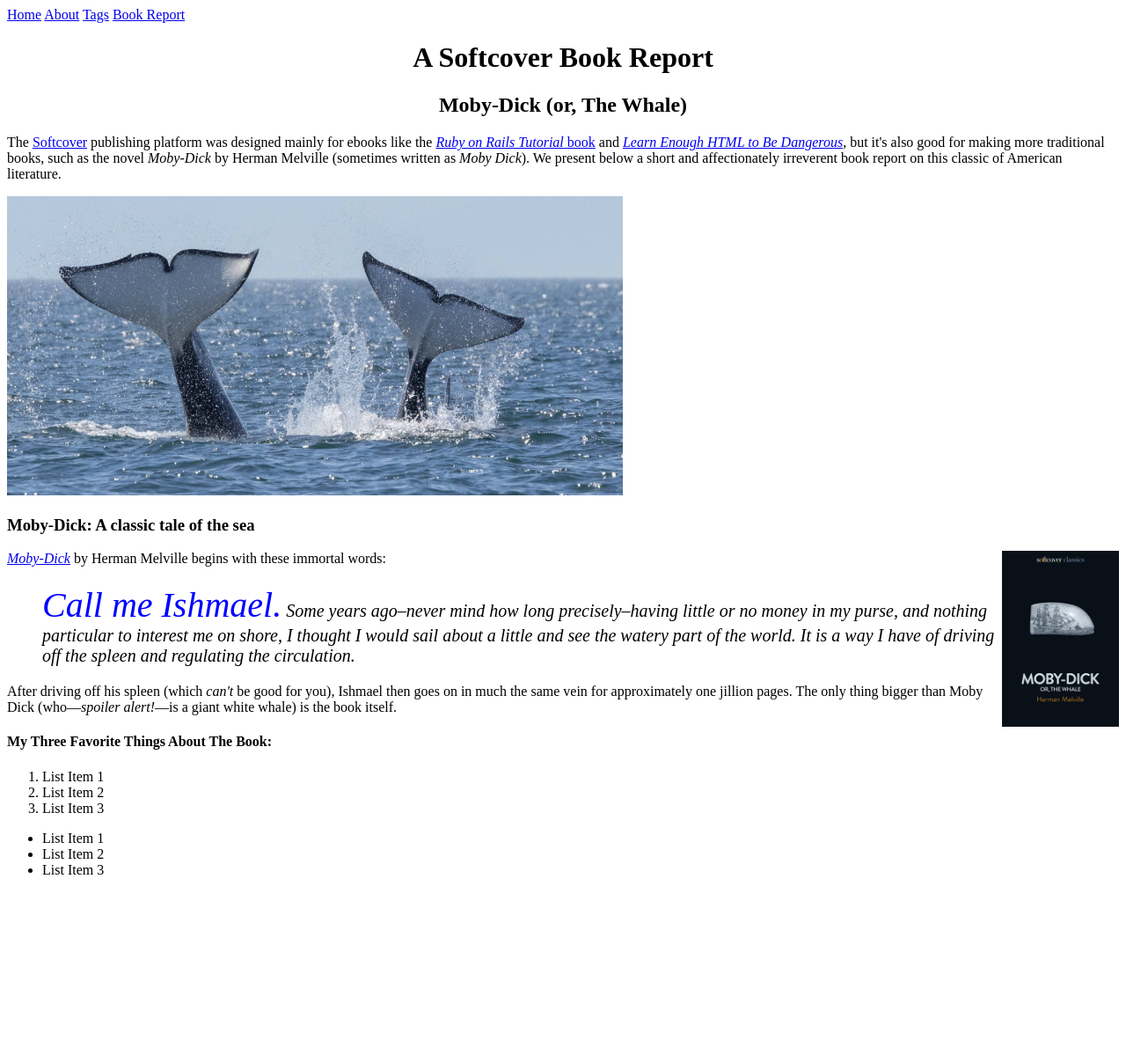
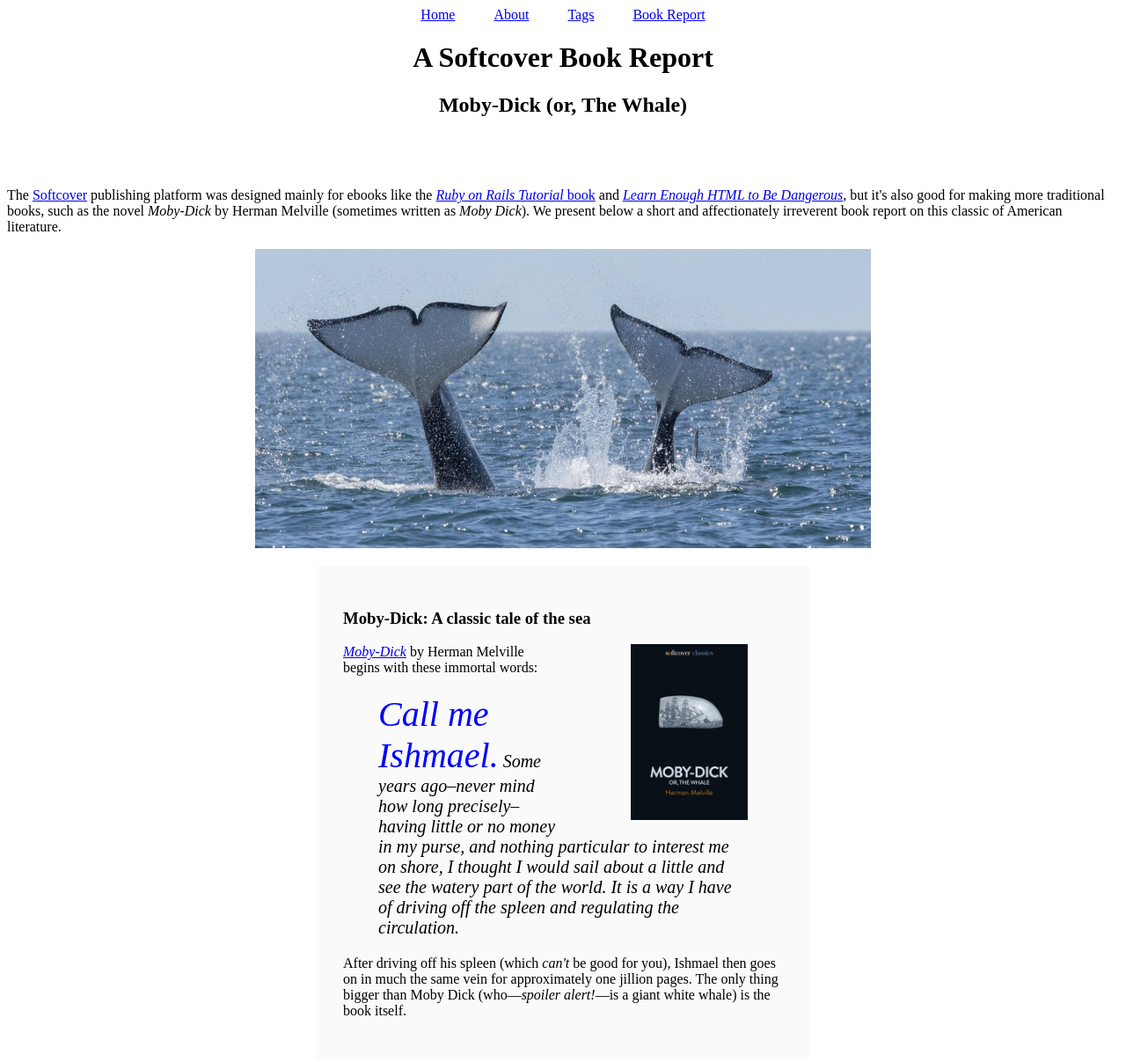
Before and after one commit to lilatace/learn_to_code, a plain HTML site: page book.html in a window 1280 px wide. Shown: the top 1207 px of the page at 88% size. Before the commit the page ends 1014 px from the top, so only its background shows below. Drawn offline with Linux system fonts and the light colour scheme.

Commit message:
modifications

```diff
--- a/book.html
+++ b/book.html
@@ -7,18 +7,18 @@
   </head>
   <body>
 
-    <div>
-      <a href="https://lilatace.github.io/learn_to_code/">Home</a>
-      <a href="https://lilatace.github.io/learn_to_code/about.html">About</a>
-      <a href="https://lilatace.github.io/learn_to_code/tags.html">Tags</a>
-      <a href="https://lilatace.github.io/learn_to_code/book.html">Book Report</a>
+    <div style="text-align: center">
+      <a href="https://lilatace.github.io/learn_to_code/" style= "margin: 0 20px 0 20px">Home</a>
+      <a href="https://lilatace.github.io/learn_to_code/about.html" style= "margin: 0 20px 0 20px">About</a>
+      <a href="https://lilatace.github.io/learn_to_code/tags.html" style= "margin: 0 20px 0 20px">Tags</a>
+      <a href="https://lilatace.github.io/learn_to_code/book.html" style= "margin: 0 20px 0 20px">Book Report</a>
     </div>
 
 <!-- let's practice adding a note and let's comment it out  -->
 
     <header>
-      <h1 style="text-align: center">A Softcover Book Report</h1>
-      <h2 style="text-align: center">Moby-Dick (or, The Whale)</h2>
+      <h1 style="text-align: center;">A Softcover Book Report</h1>
+      <h2 style="text-align: center;margin: 0 0 80px;">Moby-Dick (or, The Whale)</h2>
     </header>
 
     <div>
@@ -35,15 +35,16 @@
       </p>
     </div>
 
-      <img src="images/whale_fin.jpg" alt="whale fins breaching" width="700" height="340">
+      <img src="images/whale_fin.jpg" alt="whale fins breaching" width="700" height="340" style= "display: block; margin: 0 auto">
 
-    <div>
+      <div style="width: 500px; margin: 20px auto; padding: 30px;
+  background-color: #fafafa;">
 
       <h3>Moby-Dick: A classic tale of the sea</h3>
 
       <a href="https://www.softcover.io/read/6070fb03/moby-dick"
          target="_blank" rel="noopener">
-        <img src="images/moby_dick.png" alt="Moby Dick" height="200px" style="float:right">
+        <img src="images/moby_dick.png" alt="Moby Dick" height="200px" style="float:right; margin: 0 40px 0 80px;>
       </a>
 
       <p>
@@ -71,7 +72,8 @@
       </p>
     </div>
 
-    <div>
+    <div style="width: 500px; margin: 20px auto; padding: 30px;
+background-color: #fafafa;">
       <h4>My Three Favorite Things About The Book:</h4>
       <ol>
         <li>List Item 1</li>
```
Also changed, not shown: index.html (+17 -0 lines), tags.html (+1 -1 lines).
